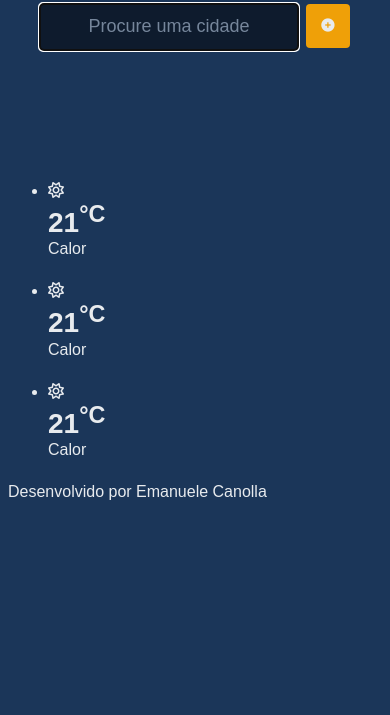
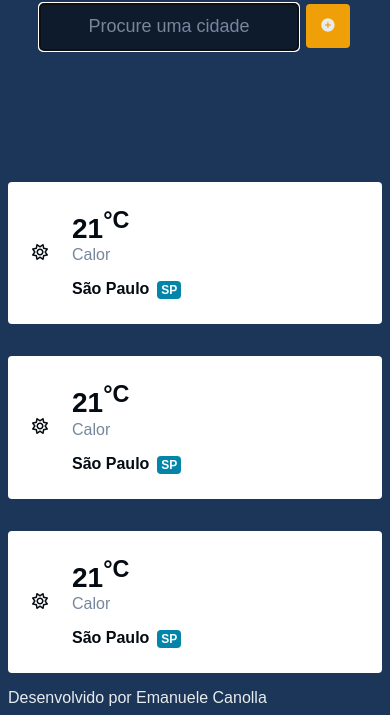
Before and after one commit to emanuelecanolla/tempo-app, a plain HTML site: page index.html in a window 390 px wide. Shown: the part 140-855 px from the top of the page. Drawn offline with Linux system fonts and the light colour scheme.

Commit message:
adicionando responsividade

```diff
--- a/app.css
+++ b/app.css
@@ -137,3 +137,66 @@ form button i{
     transform: translate3d(0, 0, 0);
     opacity: 1;
 }
+
+.cities{
+    display: grid;
+    padding: 0;
+    list-style: none;
+    gap: 2rem;
+    margin-bottom: 0 0 4rem;
+}
+
+.cities li{
+    display: flex;
+    gap: 1.5rem;
+    background-color: white;
+    align-items: center;
+    padding: 1.5rem;
+    color: #050b12;
+    border-radius: 4px;
+    box-shadow: 8px 8px 0 px rgba(255, 255, 255, .08);
+}
+
+.conditions{
+    color: #76869b;
+    margin-bottom: 1rem;
+}
+
+.country{
+    color: white;
+    background-color: #0385AA;
+    border-radius: 4px;
+    padding: .125rem .25rem;
+    margin-left: .5rem;
+}
+
+/* ------------------------------
+         560px
+   ------------------------------
+*/
+
+@media screen and (min-width: 560px) {
+    .cities{
+        grid-template-columns: repeat(auto-fit, minmax(12rem, 1fr));
+    }
+
+    .cities li{
+        flex-direction: column;
+        text-align: center;
+    }
+
+    .conditions{
+        margin: 1.5rem;
+    }
+}
+
+/* ------------------------------
+         786px
+   ------------------------------
+*/
+
+@media screen and (min-width: 560px) {
+    .container{
+        padding: 4rem;
+    }
+}
--- a/index.html
+++ b/index.html
@@ -38,7 +38,7 @@
             <div>
               <h2>21<sup>°C</sup></h2>
               <p class="conditions">Calor</p>
-              <h3><span class="city-name"></span><span class="country"></span></h3>
+              <h3><span class="city-name">São Paulo</span><span class="country">SP</span></h3>
             </div>
           </li>
           <li>
@@ -49,7 +49,7 @@
             <div>
               <h2>21<sup>°C</sup></h2>
               <p class="conditions">Calor</p>
-              <h3><span class="city-name"></span><span class="country"></span></h3>
+              <h3><span class="city-name">São Paulo</span><span class="country">SP</span></h3>
             </div>
           </li>
           <li>
@@ -60,7 +60,7 @@
             <div>
               <h2>21<sup>°C</sup></h2>
               <p class="conditions">Calor</p>
-              <h3><span class="city-name"></span><span class="country"></span></h3>
+              <h3><span class="city-name">São Paulo</span><span class="country">SP</span></h3>
             </div>
           </li>
         </ul>
```
